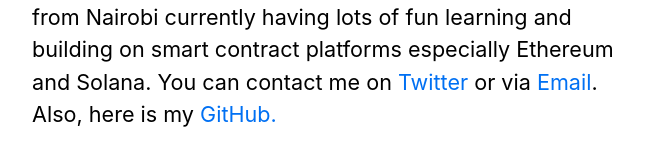
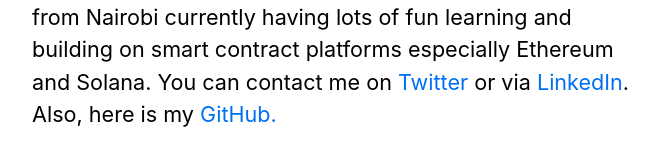
Before and after one commit to kelvinkirima014/myBlog, a Next.js app: page / in a window 1280 px wide. Shown: the part 341-500 px from the top of the page, without its empty margins (302-961 px from the left). Built offline with nearby package versions, Linux system fonts and the light colour scheme.

Commit message:
included linkedin

```diff
--- a/pages/index.js
+++ b/pages/index.js
@@ -25,7 +25,7 @@ export default function Home({ allPostsData }) {
           having lots of fun learning and building on smart contract platforms
           especially Ethereum and Solana.
            You can contact me on{' '} <a href='https://twitter.com/014_kk'
-          >Twitter</a>{' '} or via {' '}<a href='mailto:kelvinkirima2@gmail.com'>Email</a>.
+          >Twitter</a>{' '} or via {' '}<a href='https://www.linkedin.com/in/kelvin-kirima-25b010184/'>LinkedIn</a>.
            Also, here is my <a href='https://github.com/kelvinkirima014'>GitHub.</a>
         </p>
       </section>
```
